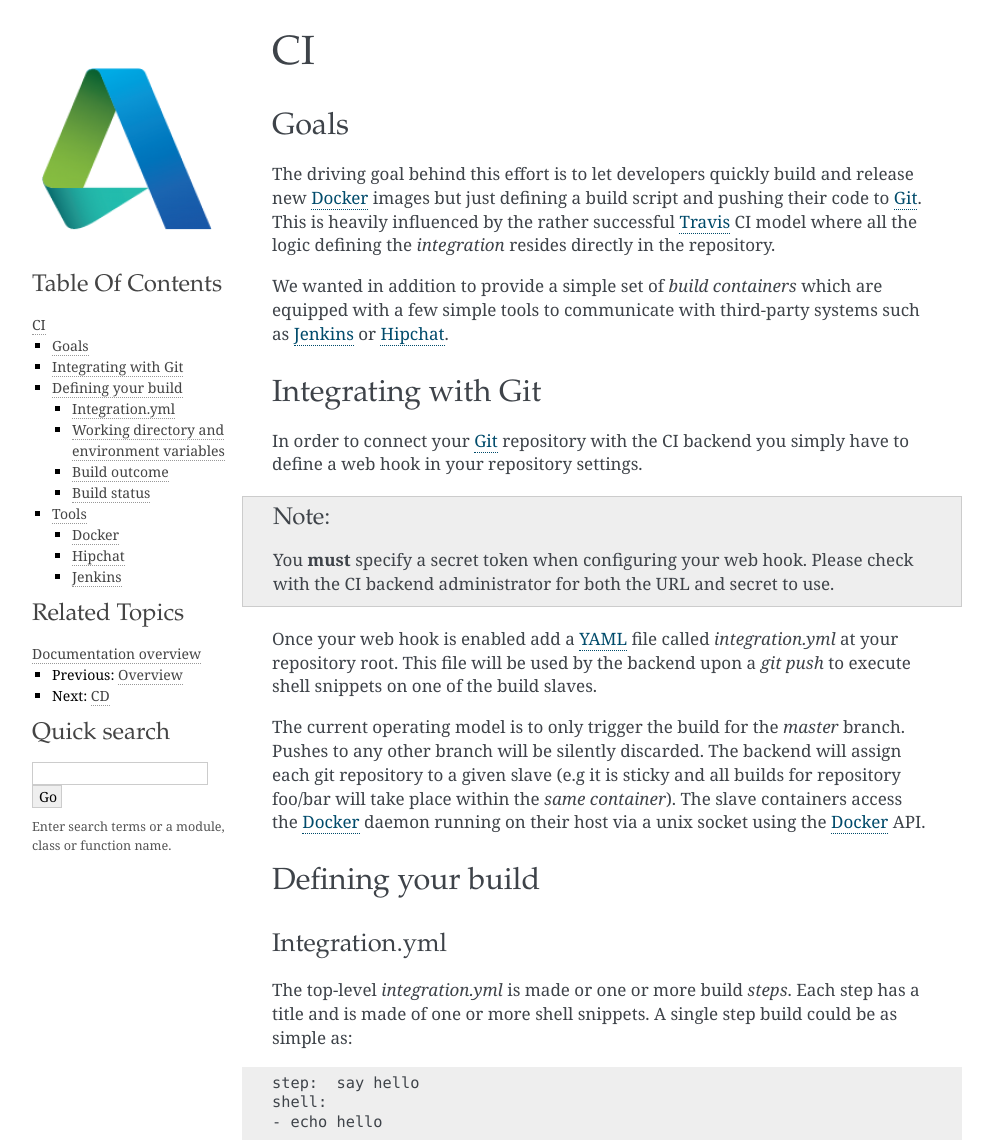
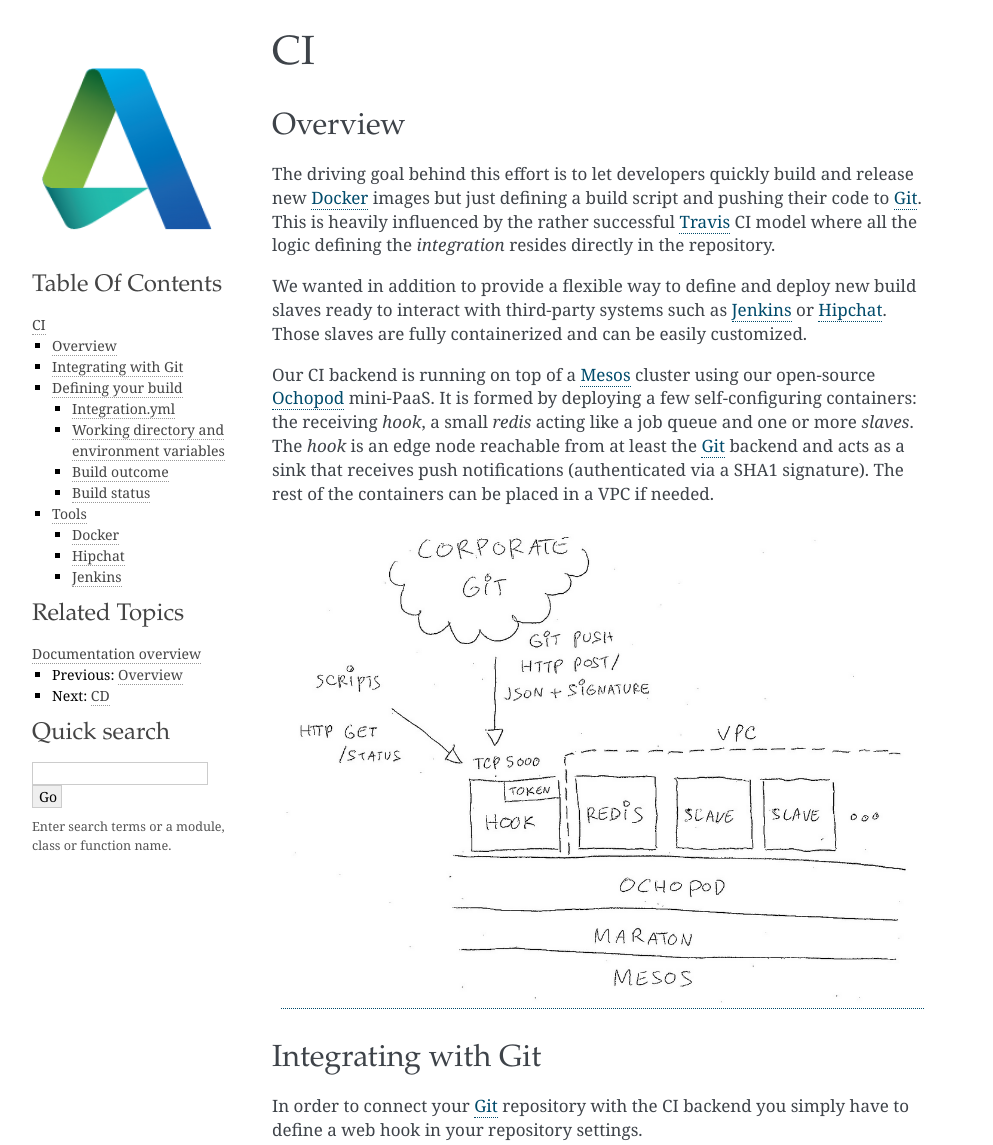
Before and after one commit to Tremualin/ci-ochopod, a plain HTML site: page ci.html in a window 1280 px wide. Shown: the top 1145 px of the page, without its empty margins (148-1141 px from the left). Drawn offline with Linux system fonts and the light colour scheme.

Commit message:
doc update

```diff
--- a/ci.html
+++ b/ci.html
@@ -58,13 +58,20 @@
 
   <div class="section" id="ci">
 <h1>CI<a class="headerlink" href="#ci" title="Permalink to this headline">¶</a></h1>
-<div class="section" id="goals">
-<h2>Goals<a class="headerlink" href="#goals" title="Permalink to this headline">¶</a></h2>
+<div class="section" id="overview">
+<h2>Overview<a class="headerlink" href="#overview" title="Permalink to this headline">¶</a></h2>
 <p>The driving goal behind this effort is to let developers quickly build and release new <a class="reference external" href="https://www.docker.com/">Docker</a> images but just
 defining a build script and pushing their code to <a class="reference external" href="https://github.com/">Git</a>. This is heavily influenced by the rather successful
 <a class="reference external" href="https://travis-ci.org/">Travis</a> CI model where all the logic defining the <em>integration</em> resides directly in the repository.</p>
-<p>We wanted in addition to provide a simple set of <em>build containers</em> which are equipped with a few simple tools to
-communicate with third-party systems such as <a class="reference external" href="https://jenkins-ci.org/">Jenkins</a> or <a class="reference external" href="https://www.hipchat.com/">Hipchat</a>.</p>
+<p>We wanted in addition to provide a flexible way to define and deploy new build slaves ready to interact with
+third-party systems such as <a class="reference external" href="https://jenkins-ci.org/">Jenkins</a> or <a class="reference external" href="https://www.hipchat.com/">Hipchat</a>. Those slaves are fully containerized and can be easily customized.</p>
+<p>Our CI backend is running on top of a <a class="reference external" href="http://mesos.apache.org/">Mesos</a> cluster using our open-source <a class="reference external" href="https://github.com/autodesk-cloud/ochopod">Ochopod</a> mini-PaaS. It is formed by
+deploying a few self-configuring containers: the receiving <em>hook</em>, a small <em>redis</em> acting like a job queue and one
+or more <em>slaves</em>. The <em>hook</em> is an edge node reachable from at least the <a class="reference external" href="https://github.com/">Git</a> backend and acts as a sink that receives
+push notifications (authenticated via a SHA1 signature). The rest of the containers can be placed in a VPC if needed.</p>
+<div class="figure align-center">
+<a class="reference internal image-reference" href="_images/ci-layout.png"><img alt="_images/ci-layout.png" src="_images/ci-layout.png" style="width: 100%;" /></a>
+</div>
 </div>
 <div class="section" id="integrating-with-git">
 <h2>Integrating with Git<a class="headerlink" href="#integrating-with-git" title="Permalink to this headline">¶</a></h2>
@@ -72,15 +79,14 @@
 repository settings.</p>
 <div class="admonition note">
 <p class="first admonition-title">Note</p>
-<p class="last">You <strong>must</strong> specify a secret token when configuring your web hook. Please check with the CI backend administrator
-for both the URL and secret to use.</p>
+<p class="last">You <strong>must</strong> specify a secret token when configuring your web hook. This secret is randomly generated by the
+<em>hook</em> container when it boots. You can use our <a class="reference external" href="https://github.com/autodesk-cloud/ochothon">Ochothon</a> CLI interface to retrieve it.</p>
 </div>
 <p>Once your web hook is enabled add a <a class="reference external" href="http://yaml.org/">YAML</a> file called <em>integration.yml</em> at your repository root. This file will be
 used by the backend upon a <em>git push</em> to execute shell snippets on one of the build slaves.</p>
 <p>The current operating model is to only trigger the build for the <em>master</em> branch. Pushes to any other branch will be
-silently discarded. The backend will assign each git repository to a given slave (e.g it is sticky and all builds
-for repository foo/bar will take place within the <em>same container</em>). The slave containers access the <a class="reference external" href="https://www.docker.com/">Docker</a> daemon
-running on their host via a unix socket using the <a class="reference external" href="https://www.docker.com/">Docker</a> API.</p>
+silently ignored. The backend will assign each git repository to a given slave (e.g it is sticky and all builds
+for repository foo/bar will take place within the <em>same container</em>).</p>
 </div>
 <div class="section" id="defining-your-build">
 <h2>Defining your build<a class="headerlink" href="#defining-your-build" title="Permalink to this headline">¶</a></h2>
@@ -235,7 +241,7 @@
   <h3><a href="index.html">Table Of Contents</a></h3>
   <ul>
 <li><a class="reference internal" href="#">CI</a><ul>
-<li><a class="reference internal" href="#goals">Goals</a></li>
+<li><a class="reference internal" href="#overview">Overview</a></li>
 <li><a class="reference internal" href="#integrating-with-git">Integrating with Git</a></li>
 <li><a class="reference internal" href="#defining-your-build">Defining your build</a><ul>
 <li><a class="reference internal" href="#integration-yml">Integration.yml</a></li>
```
Also changed, not shown: index.html (+7 -7 lines), _images/ci-layout.png (added), _images/ci-overall.png (added), _sources/ci.txt, _sources/index.txt, searchindex.js.
